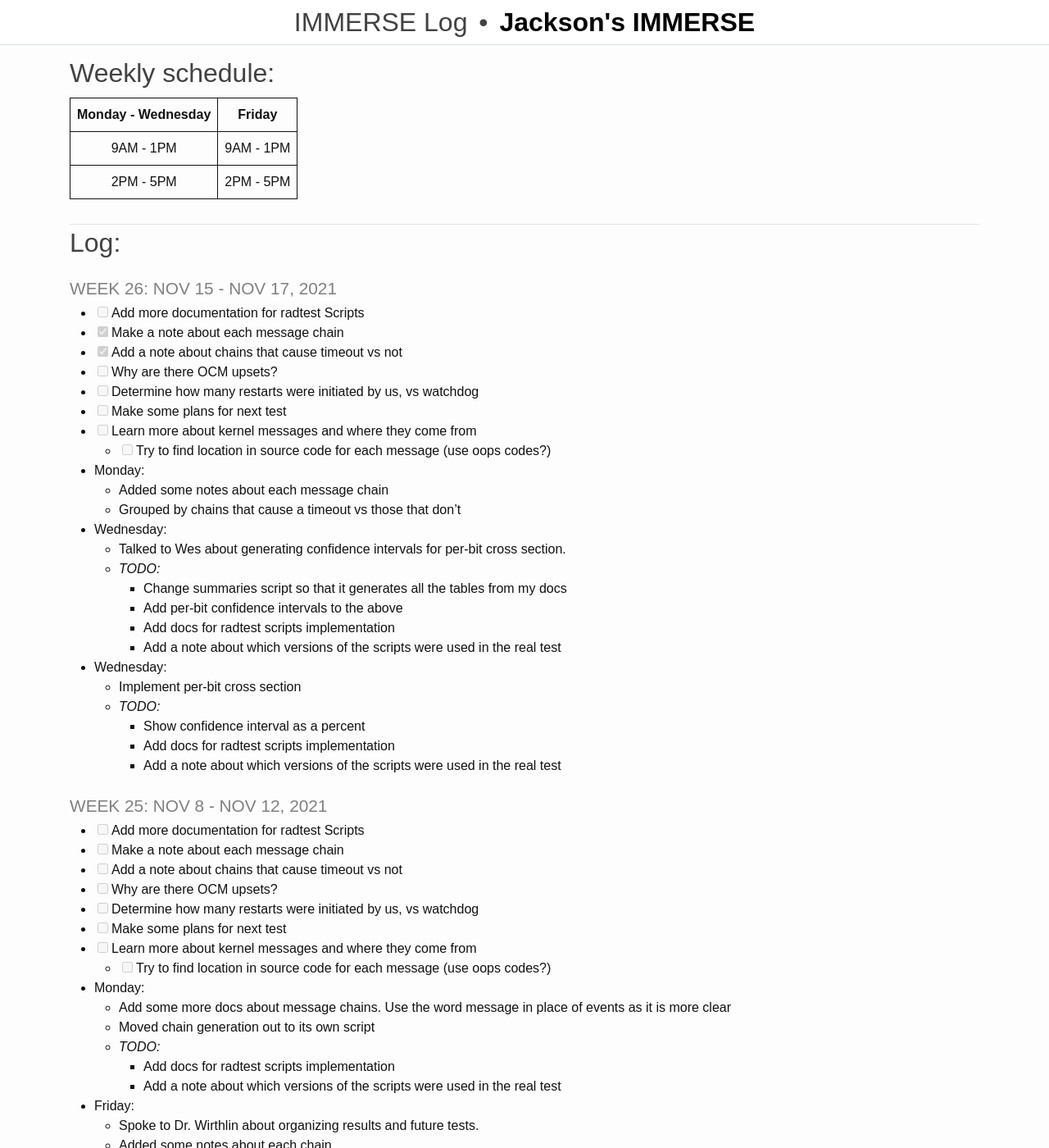
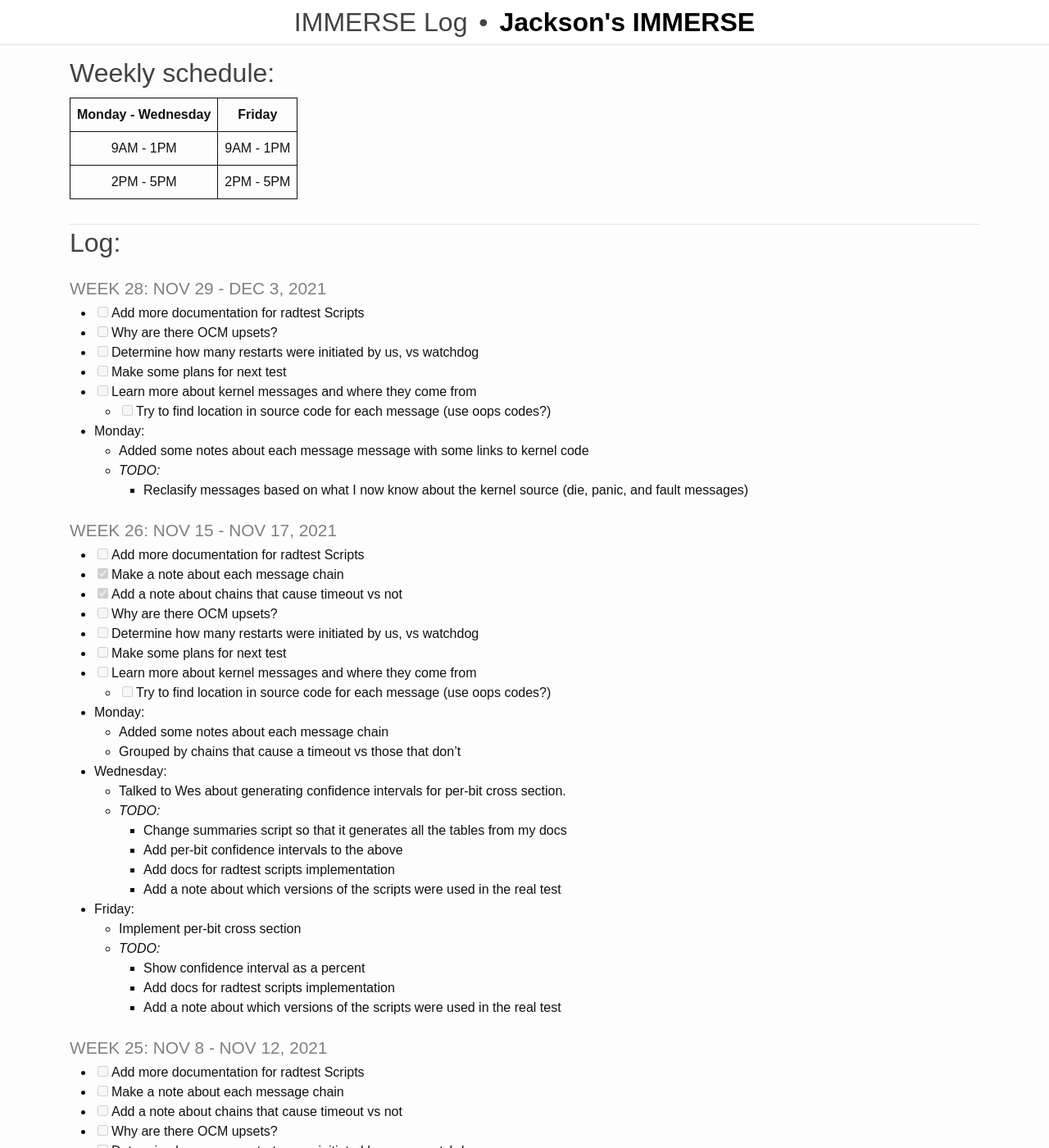
Before and after one commit to rjsmith1999/IMMERSE, a Jekyll site: the page built from _pages/log.md, in a window 1280 px wide and 1400 px high. Shown: the whole window at 82% size. Built offline with Jekyll 4.4.1, drawn with Linux system fonts in a browser that asks for light colours.

Commit message:
Update Log

```diff
--- a/_pages/log.md
+++ b/_pages/log.md
@@ -14,6 +14,18 @@ title: IMMERSE Log
 -------------------
 ## Log:
 
+### Week 28: Nov 29 - Dec 3, 2021
+  - [ ] Add more documentation for radtest Scripts
+  - [ ] Why are there OCM upsets?
+  - [ ] Determine how many restarts were initiated by us, vs watchdog
+  - [ ] Make some plans for next test
+  - [ ] Learn more about kernel messages and where they come from
+    - [ ] Try to find location in source code for each message (use oops codes?)
+
+* **Monday**:
+  - Added some notes about each message message with some links to kernel code
+  - _TODO:_
+    - Reclasify messages based on what I now know about the kernel source (die, panic, and fault messages)
 
 ### Week 26: Nov 15 - Nov 17, 2021
   - [ ] Add more documentation for radtest Scripts
@@ -37,7 +49,7 @@ title: IMMERSE Log
     - Add docs for radtest scripts implementation
     - Add a note about which versions of the scripts were used in the real test
 
-* **Wednesday**:
+* **Friday**:
   - Implement per-bit cross section
   - _TODO:_
     - Show confidence interval as a percent
```
